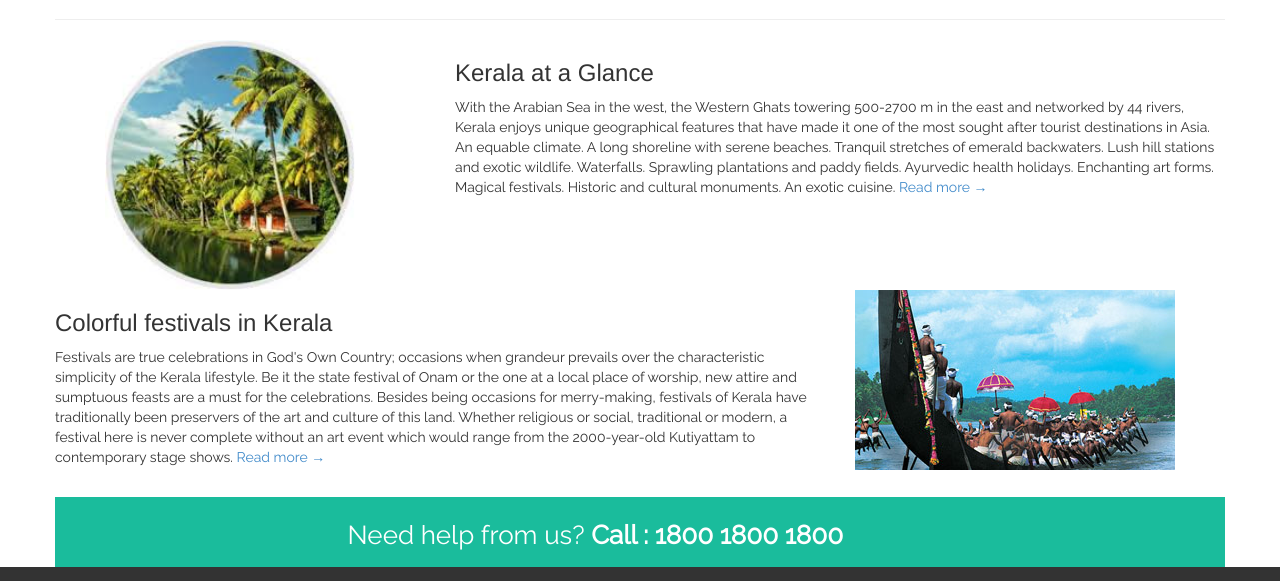
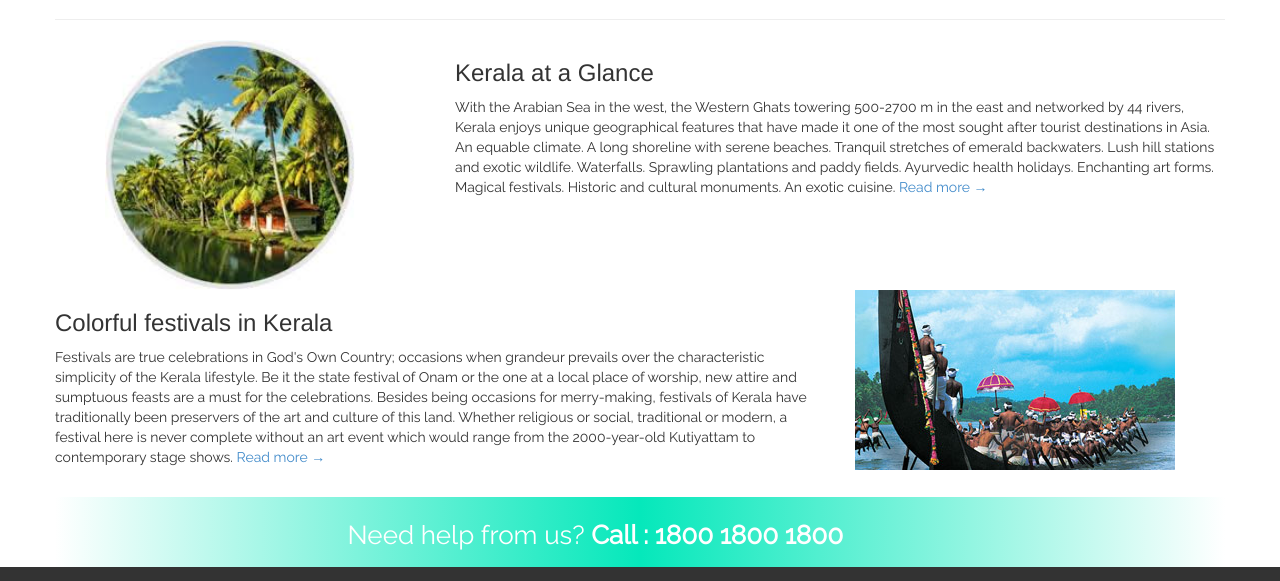
Before and after one commit to venkatkrishnan/KeralaTourism, a plain HTML site: page services.html in a window 1280 px wide. Shown: the part 1892-2473 px from the top of the page. Drawn offline with nearby package versions, Linux system fonts and the light colour scheme.

Commit message:
changed color for help

```diff
--- a/includes/css/styles.css
+++ b/includes/css/styles.css
@@ -243,6 +243,17 @@ Updated: November 2015
    margin: auto;
   }
 
+  .css3gradient{
+   background-color:#ffffff;
+   filter:progid:DXImageTransform.Microsoft.gradient(GradientType=1,startColorstr=#ffffff, endColorstr=#05e8bb);
+   background-image:-moz-linear-gradient(left, #ffffff 0%, #05e8bb 50%,#ffffff 100%);
+   background-image:linear-gradient(left, #ffffff 0%, #05e8bb 50%,#ffffff 100%);
+   background-image:-webkit-linear-gradient(left, #ffffff 0%, #05e8bb 50%,#ffffff 100%);
+   background-image:-o-linear-gradient(left, #ffffff 0%, #05e8bb 50%,#ffffff 100%);
+   background-image:-ms-linear-gradient(left, #ffffff 0%, #05e8bb 50%,#ffffff 100%);
+   background-image:-webkit-gradient(linear, left bottom, right bottom, color-stop(0%,#ffffff), color-stop(50%,#05e8bb),color-stop(100%,#ffffff));
+  }
+
 /* --------------------------------------
    Media Queries
    -------------------------------------- */
--- a/services.html
+++ b/services.html
@@ -364,7 +364,7 @@
 
 			<div class="row" id="contact">
 				<div class="col-12">
-					<div class="contact_for_help hidden-sm">
+					<div class="contact_for_help hidden-sm css3gradient">
 						<p>Need help from us? <strong>Call : 1800 1800 1800</strong></p>
 					</div> <!-- end hidden small -->
 					<div class="well well-small visible-sm">
```
